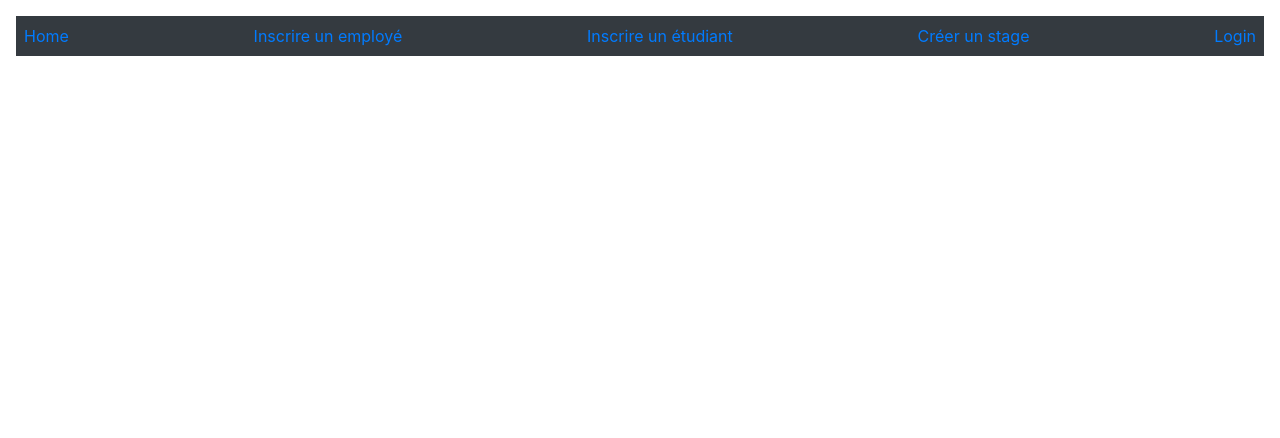
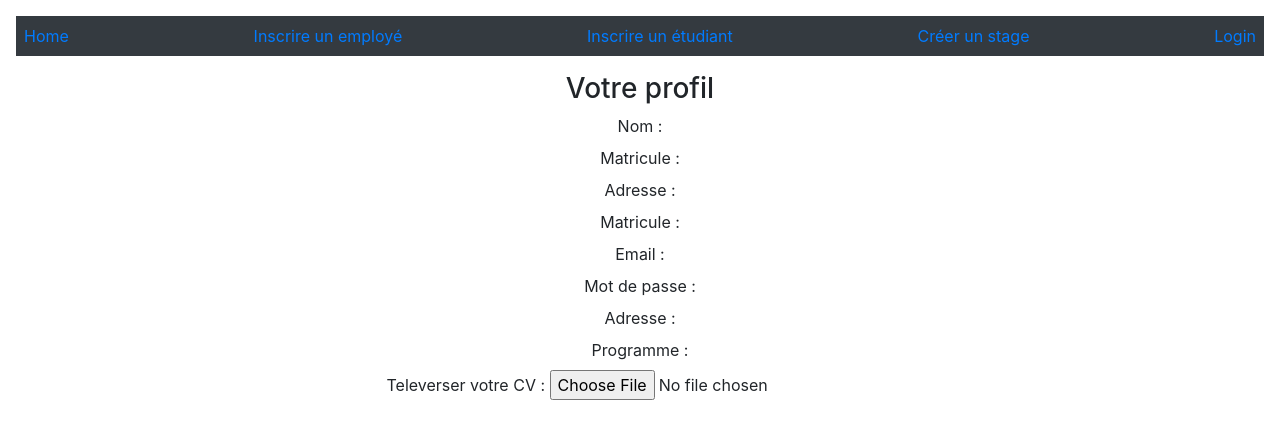
Before and after one commit to cidit/Projet-Integre-EQ1, a React (Create React App) app in the folder frontend/: page /etudiant in a window 1280 px wide. Shown: the top 438 px of the page. Built offline with nearby package versions, Linux system fonts and the light colour scheme.

Commit message:
upload de fichier avec restriction sur l'extension

```diff
--- a/frontend/src/App.js
+++ b/frontend/src/App.js
@@ -10,6 +10,7 @@ import EmployeurRegister from "./components/EmployeurRegister";
 import Login from "./components/Login";
 import { BrowserRouter as Router, Route, Switch, Link, NavLink } from 'react-router-dom';
 import Home from "./components/Home";
+import HomeEtudiant from "./components/HomeEtudiant";
 
 function App() {
   return (
@@ -35,6 +36,8 @@ function App() {
                   <Route path='/empRegist' component={EmployeurRegister} />
                   <Route path='/create' component={EtudiantRegister} />
                   <Route path='/login' component={Login} />
+                  <Route path='/etudiant' component={HomeEtudiant} />
+
                 </Switch>
               </div>
 
--- a/frontend/src/components/HomeEtudiant.js
+++ b/frontend/src/components/HomeEtudiant.js
@@ -5,14 +5,18 @@ import Etudiant from "../model/Etudiant";
 export default class HomeEtudiant extends Component {
     constructor(props) {
         super(props);
-        this.state = new Etudiant ();
+        this.state = { displayInvalidFileMessage: false, displaySubmitCVButton: false };
     }
 
     onChangeHandler=event=>{
-        this.setState({
-            selectedFile: event.target.files[0],
-            loaded: 0,
-        })
+        var files = event.target.files
+        if(this.checkMimeType(event)){
+            // if return true allow to setState
+            this.setState({
+                selectedFile: files
+            })
+        }
+
     }
 
     onClickHandler = () => {
@@ -20,9 +24,58 @@ export default class HomeEtudiant extends Component {
         data.append('file', this.state.selectedFile)
     }
 
+    checkMimeType=(event)=>{
+        //getting file object
+        let files = event.target.files
+        //define message container
+        let err = ''
+        // list allow mime type
+        const types = ['application/pdf']
+        // loop access array
+        for(var x = 0; x<files.length; x++) {
+            // compare file type find doesn't match
+            if (types.every(type => files[x].type !== type)) {
+                // create error message and assign to container
+                err += files[x].type+' is not a supported format\n'
+                this.setState({displayInvalidFileMessage: true});
+                this.setState({displaySubmitCVButton: false});
+            }
+            else {
+                this.setState({displayInvalidFileMessage: false});
+                this.setState({displaySubmitCVButton: true});
+            }
+
+        };
+        console.log("Display message " + this.state.displayInvalidFileMessage);
+
+        if (err !== '') { // if message not same old that mean has error
+            event.target.value = null // discard selected file
+            console.log(err)
+            return false;
+        }
+        return true;
+
+    }
+
     render() {
         return(
-            <button type="button" className="btn btn-success btn-block" onClick={this.onClickHandler}>Upload</button>
+            <div className="container">
+                <h3>Votre profil</h3>
+                <label>Nom : </label><br/>
+                <label>Matricule : </label><br/>
+                <label>Adresse : </label><br/>
+                <label>Matricule : </label><br/>
+                <label>Email : </label><br/>
+                <label>Mot de passe : </label><br/>
+                <label>Adresse : </label><br/>
+                <label>Programme : </label><br/>
+                <label>Televerser votre CV : <input type="file" name="file" onChange={this.onChangeHandler}/></label>
+
+                {this.state.displayInvalidFileMessage ? <label style={{color: "red"}}>Ce format de fichier n'est pas autorise </label> : null}
+                {this.state.displaySubmitCVButton ? <input type="submit" value="Enregistrer mon CV"/>: null}
+
+            </div>
+
         );
     }
 }
```
